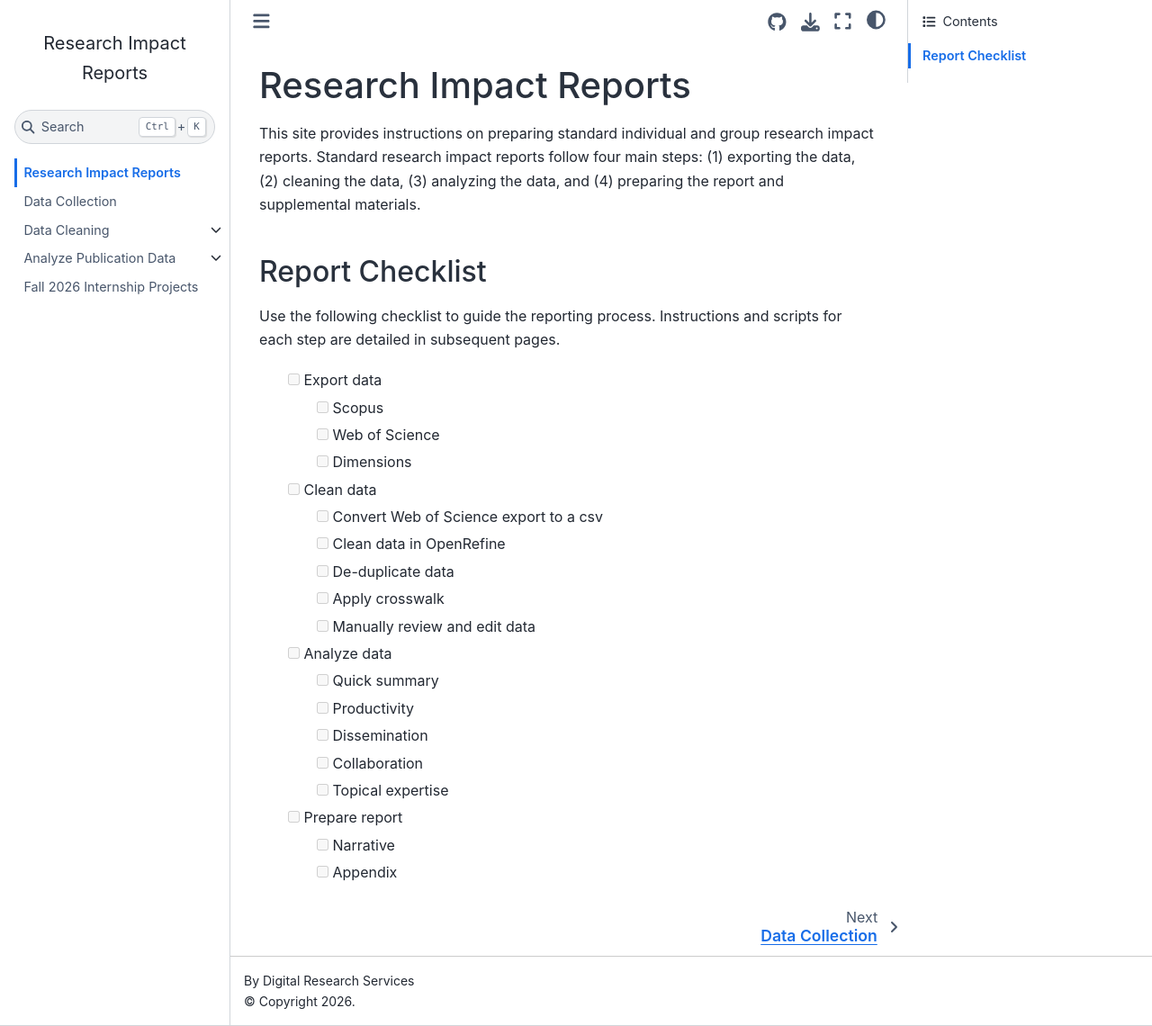
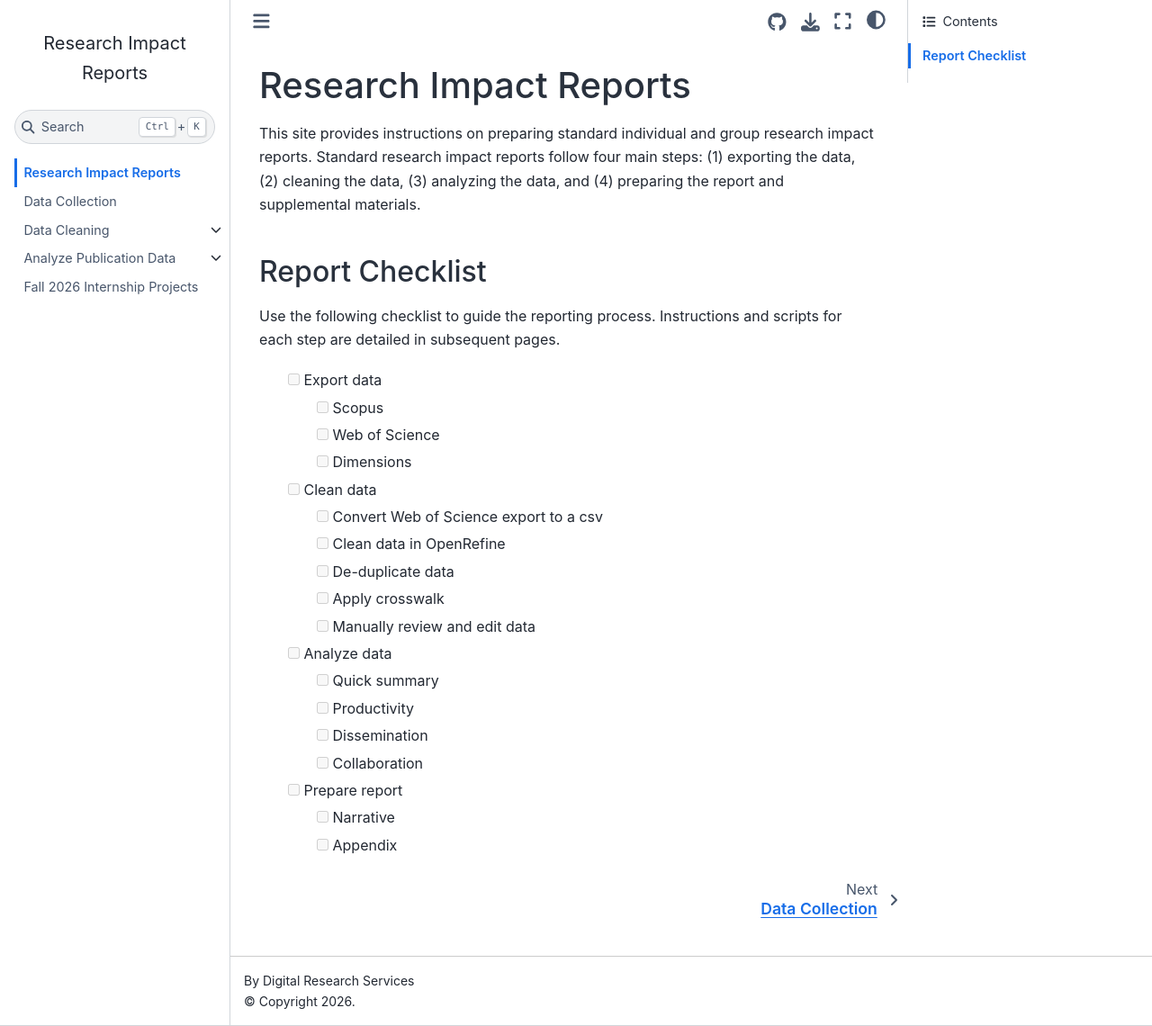
Before and after one commit to vvlooking/research-impact, a Jupyter Book: the page built from website/intro.md, in a window 1280 px wide and 1140 px high. Shown: the whole window at 90% size. Built offline with Jupyter Book 1.0.4 settings and Sphinx 7.4.7 and the Sphinx Book theme 1.1.4, drawn with Linux system fonts in a browser that asks for light colours.

Commit message:
Update intro.md

```diff
--- a/website/intro.md
+++ b/website/intro.md
@@ -19,7 +19,6 @@
   - [ ] Productivity
   - [ ] Dissemination
   - [ ] Collaboration
-  - [ ] Topical expertise
 - [ ] Prepare report
   -  [ ] Narrative
   -  [ ] Appendix
```
